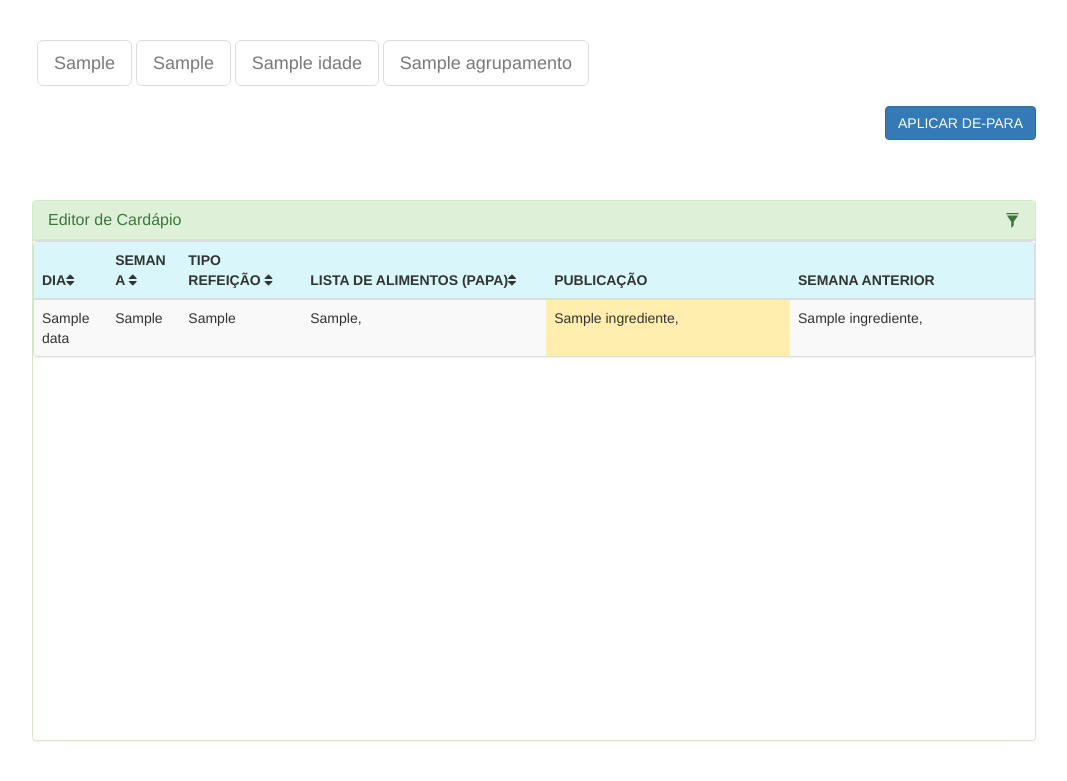
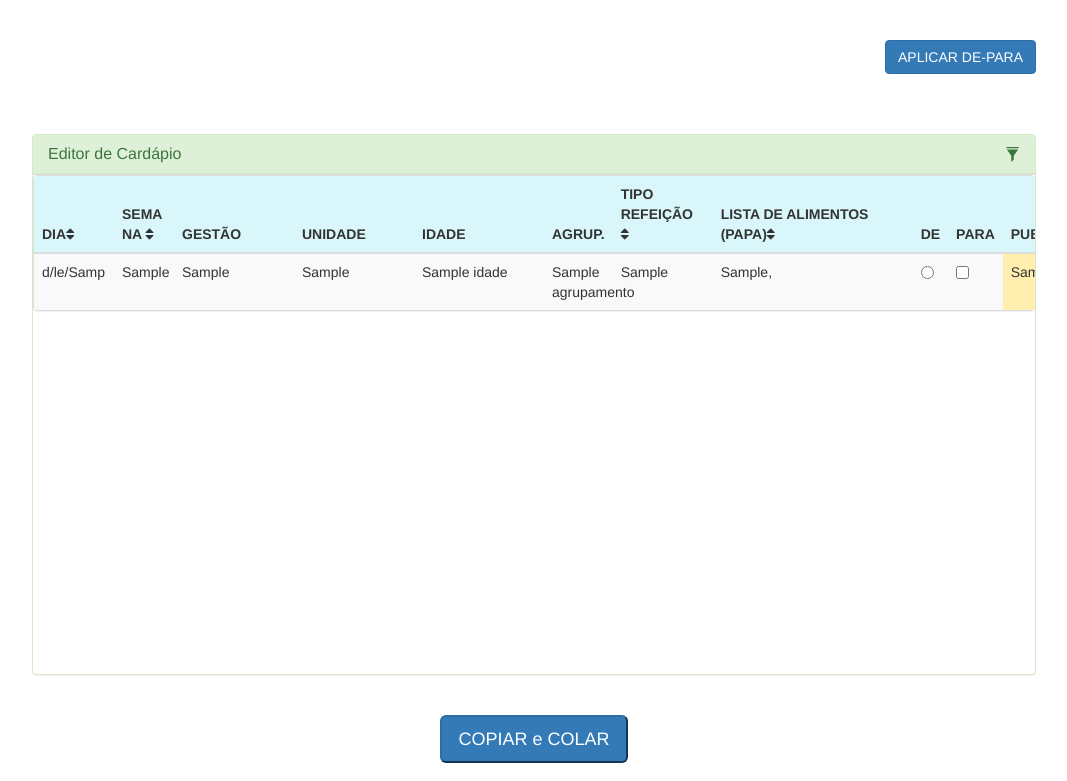
Before and after one commit to prefeiturasp/SME-PratoAberto-Editor, a Flask app: template templates/editor_grupo_direto_misto_conveniada.html in a window 1280 px wide. Shown: the part 72-853 px from the top of the page, without its empty margins (106-1173 px from the left). Run offline with Flask 2, Linux system fonts and the light colour scheme; the template is opened without the code that fills it: most values are stand-ins (such as "Sample title", 1, 10 or a date in 2020); parts of the project's set-up code (start-up, migrations or seed data) failed here and were passed over; some libraries are stand-ins or nearby versions.

Commit message:
Feito : [Prato Aberto] Implementar  a proposta de edição em grupo(667)

```diff
--- a/templates/editor_grupo_direto_misto_conveniada.html
+++ b/templates/editor_grupo_direto_misto_conveniada.html
@@ -14,7 +14,7 @@
     <style>
 
         .row {
-            margin-top:20px;
+            margin-top: 20px;
             margin-bottom: 20px;
             padding: 0 10px;
         }
@@ -47,14 +47,14 @@
             margin-top: 8px;
         }
 
-        .clickable{
+        .clickable {
             cursor: pointer;
         }
 
         .table-responsive {
-            height:500px;
-            overflow-y:auto;
-            overflow-x:auto;
+            height: 500px;
+            overflow-y: auto;
+            overflow-x: auto;
         }
 
         .panel-heading div {
@@ -62,11 +62,11 @@
             font-size: 15px;
         }
 
-        .panel-heading div span{
-            margin-left:5px;
+        .panel-heading div span {
+            margin-left: 5px;
         }
 
-        .panel-body{
+        .panel-body {
             display: none;
         }
 
@@ -106,19 +106,20 @@
     </div>
 
     <!-- Informações do agrupamento -->
-        {% for arg in args %}
-            <div style="text-align: left">
-                <tr>
-                    <span type="button" class="btn btn-lg btn-default disabled" id="tipo_atendimento">{{ arg['tipo_atendimento'] }}</span>
-                    <span type="button" class="btn btn-lg btn-default disabled" id="tipo_unidade">{{ arg['tipo_unidade'] }}</span>
-                    <span type="button" class="btn btn-lg btn-default disabled" id="idade">{{ arg['idade'] }}</span>
-                    <span type="button" class="btn btn-lg btn-default disabled" id="agrupamento">{{ arg['agrupamento'] }}</span>
-                </tr>
-            </div>
-        {% endfor %}
+    {#        {% for arg in args %}#}
+    {#            <div style="text-align: left">#}
+    {#                <tr>#}
+    {#                    <span type="button" class="btn btn-lg btn-default disabled" id="tipo_atendimento">{{ arg['tipo_atendimento'] }}</span>#}
+    {#                    <span type="button" class="btn btn-lg btn-default disabled" id="tipo_unidade">{{ arg['tipo_unidade'] }}</span>#}
+    {#                    <span type="button" class="btn btn-lg btn-default disabled" id="idade">{{ arg['idade'] }}</span>#}
+    {#                    <span type="button" class="btn btn-lg btn-default disabled" id="agrupamento">{{ arg['agrupamento'] }}</span>#}
+    {#                </tr>#}
+    {#            </div>#}
+    {#        {% endfor %}#}
 
     <div class="row">
-            <span type="button" onclick='substituir()' class="btn btn-primary pull-right" id="de-para">APLICAR DE-PARA</span>
+        <span type="button" onclick='substituir()' class="btn btn-primary pull-right"
+              id="de-para">APLICAR DE-PARA</span>
     </div>
     <!-- Acrescentar a tabela para o calendario -->
     <div class="row tbl">
@@ -126,40 +127,68 @@
             <div class="panel-heading">
                 <h3 class="panel-title">Editor de Cardápio</h3>
                 <div class="pull-right">
-                        <span class="clickable filter" data-toggle="tooltip" title="Toggle table filter" data-container="body">
+                        <span class="clickable filter" data-toggle="tooltip" title="Toggle table filter"
+                              data-container="body">
                             <i class="glyphicon glyphicon-filter"></i>
                         </span>
                 </div>
             </div>
             <div class="panel-body">
-                    <input type="text" class="form-control" id="task-table-filter" data-action="filter" data-filters="#task-table" placeholder="Filter Tasks" />
+                <input type="text" class="form-control" id="task-table-filter" data-action="filter"
+                       data-filters="#task-table" placeholder="Filter Tasks"/>
             </div>
             <div class="table-responsive">
                 <div class="panel panel-default">
                     <table class="table table-hover table-striped" id="task-table">
                         <thead>
                         <tr>
-                                    <th onclick="w3.sortHTML('#task-table', '.item', 'td:nth-child(1)')" style="cursor:pointer; word-wrap: break-word;min-width: 60px;max-width: 60px;">DIA<i class="fa fa-sort" aria-hidden="true"></i></th>
-                                    <th onclick="w3.sortHTML('#task-table', '.item', 'td:nth-child(2)')" style="cursor:pointer; word-wrap: break-word;min-width: 60px;max-width: 60px;">SEMANA <i class="fa fa-sort" aria-hidden="true"></i></th>
-                                    <th onclick="w3.sortHTML('#task-table', '.item', 'td:nth-child(3)')" style="cursor:pointer; word-wrap: break-word;min-width: 100px;max-width: 100px;">TIPO REFEIÇÃO <i class="fa fa-sort" aria-hidden="true"></i></th>
-                                    <th onclick="w3.sortHTML('#task-table', '.item', 'td:nth-child(4)')" style="cursor:pointer; word-wrap: break-word;min-width: 200px;max-width: 200px;">LISTA DE ALIMENTOS (PAPA)<i class="fa fa-sort" aria-hidden="true"></i></th>
-                                    <th style="cursor:pointer; word-wrap: break-word;min-width: 200px;max-width: 200px;">PUBLICAÇÃO</th>
-                                    <th style="cursor:pointer; word-wrap: break-word;min-width: 200px;max-width: 200px;">SEMANA ANTERIOR</th>
+                            <th onclick="w3.sortHTML('#task-table', '.item', 'td:nth-child(1)')" style="cursor:pointer; word-wrap: break-word;min-width: 80px;max-width: 80px;">DIA<i
+                                    class="fa fa-sort" aria-hidden="true"></i></th>
+                            <th onclick="w3.sortHTML('#task-table', '.item', 'td:nth-child(2)')"
+                                style="cursor:pointer; word-wrap: break-word;min-width: 60px;max-width: 60px;">SEMANA <i
+                                    class="fa fa-sort" aria-hidden="true"></i></th>
+                            <th style="cursor:pointer; word-wrap: break-word;min-width: 120px;max-width: 120px;">
+                                GESTÃO
+                            </th>
+                            <th style="word-wrap: break-word;min-width: 120px;max-width: 120px;">UNIDADE</th>
+                            <th style="cursor:pointer; word-wrap: break-word;min-width: 130px;max-width: 130px;">IDADE
+                            </th>
+                            <th>AGRUP.</th>
+                            <th onclick="w3.sortHTML('#task-table', '.item', 'td:nth-child(3)')"
+                                style="cursor:pointer; word-wrap: break-word;min-width: 100px;max-width: 100px;">TIPO
+                                REFEIÇÃO <i class="fa fa-sort" aria-hidden="true"></i></th>
+                            <th onclick="w3.sortHTML('#task-table', '.item', 'td:nth-child(4)')"
+                                style="cursor:pointer; word-wrap: break-word;min-width: 200px;max-width: 200px;">LISTA
+                                DE ALIMENTOS (PAPA)<i class="fa fa-sort" aria-hidden="true"></i></th>
+                            <th>DE</th>
+                            <th>PARA</th>
+                            <th style="cursor:pointer; word-wrap: break-word;min-width: 200px;max-width: 200px;">
+                                PUBLICAÇÃO
+                            </th>
+                            <th style="cursor:pointer; word-wrap: break-word;min-width: 200px;max-width: 200px;">SEMANA
+                                ANTERIOR
+                            </th>
                         </tr>
                         </thead>
                         <tbody>
                         {% for cardapio in cardapios %}
                             {% for tipo_refeicao, lista_alimentos in cardapio['cardapio'].items() %}
                                 <tr class="item" id="{{ cardapio['_id']['$oid'] }}">
-                                    <td>{{ cardapio['data'] }}</td>
+                                    <td class="data_cardapio" data-val="{{ cardapio['data'] }}">{{ cardapio['data'] }}</td>
                                     <td>{{ cardapio['dia_semana'] }}</td>
+                                    <td>{{ cardapio['tipo_atendimento'] }}</td>
+                                    <td>{{ cardapio['tipo_unidade'] }}</td>
+                                    <td>{{ cardapio['idade'] }}</td>
+                                    <td>{{ cardapio['agrupamento'] }}</td>
                                     <td>{{ tipo_refeicao }}</td>
                                     <td class="lista-alimentos">
                                         {% for ingrediente in cardapio['cardapio_original'][tipo_refeicao] %}
-                                            {{ ingrediente | replace("*", "<span class='warning'>*</span>") | safe}},
+                                            {{ ingrediente | replace("*", "<span class='warning'>*</span>") | safe }},
                                         {% endfor %}
                                     </td>
-                                    <td contenteditable="true" style="background-color: #FFEEAD">
+                                    <td><input name="ctrl_c" value="{{ cardapio['_id']['$oid'] }}" type="radio"/></td>
+                                    <td><input class="ctrl_v" name="ctrl_v" type="checkbox"/></td>
+                                    <td class="publicacao" contenteditable="true" style="background-color: #FFEEAD">
                                         {% for ingrediente in lista_alimentos %}
                                             {{ ingrediente }},
                                         {% endfor %}
@@ -178,11 +207,14 @@
             </div>
         </div>
     </div>
+    <div align="center">
+        <button id="paste" class="btn-lg btn-primary">COPIAR e COLAR</button>
+    </div>
 </div>
 
 <!-- Mantem a aba selecionada mesmo depois de mudar de data -->
 <script>
-        $(function() {
+    $(function () {
         // for bootstrap 3 use 'shown.bs.tab', for bootstrap 2 use 'shown' in the next line
         $('a[data-toggle="tab"]').on('shown.bs.tab', function (e) {
             // save the latest tab; use cookies if you like 'em better:
@@ -211,13 +243,13 @@
      *
      *   The important attributes are 'data-action="filter"' and 'data-filters="#table-selector"'
      */
-        (function(){
+    (function () {
         'use strict';
         var $ = jQuery;
         $.fn.extend({
-                filterTable: function(){
-                    return this.each(function(){
-                        $(this).on('keyup', function(e){
+            filterTable: function () {
+                return this.each(function () {
+                    $(this).on('keyup', function (e) {
                         $('.filterTable_no_results').remove();
                         var $this = $(this),
                             search = $this.val().toLowerCase(),
@@ -225,16 +257,16 @@
                             $target = $(target),
                             $rows = $target.find('tbody tr');
 
-                            if(search == '') {
+                        if (search == '') {
                             $rows.show();
                         } else {
-                                $rows.each(function(){
+                            $rows.each(function () {
                                 var $this = $(this);
                                 $this.text().toLowerCase().indexOf(search) === -1 ? $this.hide() : $this.show();
                             })
-                                if($target.find('tbody tr:visible').size() === 0) {
+                            if ($target.find('tbody tr:visible').size() === 0) {
                                 var col_count = $target.find('tr').first().find('td').size();
-                                    var no_results = $('<tr class="filterTable_no_results"><td colspan="'+col_count+'">No results found</td></tr>')
+                                var no_results = $('<tr class="filterTable_no_results"><td colspan="' + col_count + '">No results found</td></tr>')
                                 $target.find('tbody').append(no_results);
                             }
                         }
@@ -245,16 +277,16 @@
         $('[data-action="filter"]').filterTable();
     })(jQuery);
 
-        $(function(){
+    $(function () {
         // attach table filter plugin to inputs
         $('[data-action="filter"]').filterTable();
 
-            $('.container').on('click', '.panel-heading span.filter', function(e){
+        $('.container').on('click', '.panel-heading span.filter', function (e) {
             var $this = $(this),
                 $panel = $this.parents('.panel');
 
             $panel.find('.panel-body').slideToggle();
-                if($this.css('display') != 'none') {
+            if ($this.css('display') != 'none') {
                 $panel.find('.panel-body input').focus();
             }
         });
@@ -266,13 +298,14 @@
 <script>
     function substituir() {
         var lista_depara = {{ depara|tojson|safe }};
-            $.each(lista_depara, function(index, value) {
+        $.each(lista_depara, function (index, value) {
             var DE = $.trim(value[0]);
             var PARA = value[1];
-                $('#task-table tr').each(function() {
-                    var ingredientes = $($(this).children('td')[4]).text();
+
+            $('#task-table tr').each(function () {
+                var ingredientes = $($(this).children('td')[10]).text();
                 var ingredientes = ingredientes.replace(DE, PARA);
-                    $($(this).children('td')[4]).html(ingredientes);
+                $($(this).children('td')[10]).html(ingredientes);
             });
         });
     }
@@ -283,12 +316,11 @@
     function notaRodape() {
         var NOTA = document.getElementById("NOTA").value;
 
-            $('#task-table tr').each(function() {
+        $('#task-table tr').each(function () {
             var texto_inicial = $($(this).children('td')[3]).text();
             if (texto_inicial == '') {
                 $($(this).children('td')[4]).html(NOTA);
-                }
-                else {
+            } else {
                 $($(this).children('td')[4]).html(texto_inicial + ', ' + NOTA);
             }
 
@@ -306,8 +338,8 @@
             var id = $(this).attr('id');
             //var data = $($(this).children('td')[0]).text();
             if (id === undefined) return; /* pula header */
-                var tipo_refeicao = $($(this).children('td')[2]).text();
-                var refeicao = $.map($($(this).children('td')[4]).text().split(','),
+            var tipo_refeicao = $($(this).children('td')[6]).text();
+            var refeicao = $.map($($(this).children('td')[10]).text().split(','),
                 function (v) {
                     return $.trim(v) === "" ? null : $.trim(v);
                 });
@@ -316,16 +348,14 @@
                 item_cardapio = {};
                 item_cardapio[tipo_refeicao] = refeicao;
                 cardapio[id] = item_cardapio;
-                }
-
-                else {
+            } else {
                 cardapio[id][tipo_refeicao] = refeicao;
             }
         });
 
         var cardapios = []
 
-            $.each(cardapio, function( key, value ) {
+        $.each(cardapio, function (key, value) {
             cardapios.push({
                 "_id": {"$oid": key},
                 "status": "SALVO",
@@ -339,11 +369,85 @@
             data: JSON.stringify(cardapios),
             contentType: 'application/json',
             //dataType: 'json',
-                success: function(data, textStatus, jqXHR){
+            success: function (data, textStatus, jqXHR) {
                 window.alert("Cardápio salvo com sucesso");
             }
         });
     }
 </script>
+
+<!-- FORMATANDO DATA -->
+<script>
+    jQuery(function () {
+        jQuery('.data_cardapio').each(function () {
+            var date_menu = jQuery(this).text();
+            var year = date_menu.substring(0, 4);
+            var month = date_menu.substring(4, 6);
+            var day = date_menu.substring(6, 8);
+            jQuery(this).text(day + '/' + month + '/' + year);
+        });
+    });
+</script>
+<script>
+    jQuery(function () {
+        jQuery('[name=ctrl_c]').click(function () {
+            if (jQuery(this).attr('checked', true)) {
+
+                jQuery('.item').find('.ctrl_v').prop('checked', false);
+                jQuery('.item').removeClass('danger');
+                jQuery('.item').removeClass('success');
+                jQuery('.item').find('.ctrl_v').each(function () {
+                    jQuery(this).removeAttr('disabled');
+
+                });
+
+                jQuery(this).parent().parent().addClass('danger');
+                jQuery(this).parent().parent().find('input:checkbox[name=ctrl_v]').attr('disabled', 'disabled');
+            }
+        });
+
+
+        jQuery('.ctrl_v').click(function () {
+            if (jQuery(this).is(':checked')) {
+                var selected = 0;
+                jQuery('.item').find('input:radio').each(function () {
+                    if (jQuery(this).is(':checked')) {
+                        selected++;
+                    }
+                });
+                if (selected == 0) {
+                    alert('Nenhuma origem de  cópia (CTRL + C) foi selecionado!');
+                    jQuery(this).prop('checked', false);
+                } else {
+                    jQuery(this).parent().parent().addClass('success');
+                }
+            } else {
+                jQuery(this).parent().parent().removeClass('success');
+            }
+        });
+
+
+        // EFEITO CLICK NO BOTÃO PARA COPIAR
+        jQuery('#paste').click(function () {
+
+            ctrl_c = null;
+
+            jQuery('.item').find('input:radio').each(function () {
+                if (jQuery(this).is(':checked')) {
+                    ctrl_c = jQuery(this).parent().parent().find('.publicacao').text();
+
+                }
+            });
+
+            jQuery('.item').find('input:checkbox').each(function () {
+                if (jQuery(this).is(':checked')) {
+                    jQuery(this).parent().parent().find('.publicacao').text(ctrl_c);
+
+                }
+            });
+        });
+
+    });
+</script>
 </body>
 </html>
```
Also changed, not shown: templates/editor_grupo_terceirizadas.html (+53 -30 lines). Lines whose indentation alone changed are shown as unchanged.
